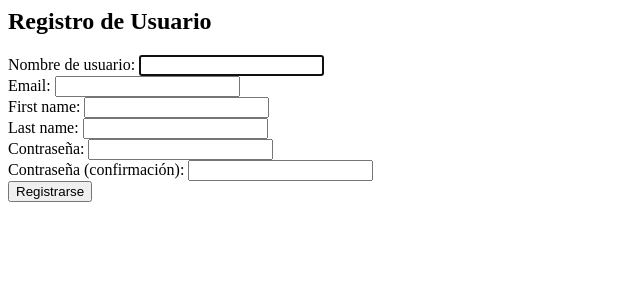
After one commit to diegarlin/piezasRevive, a Django app: page /register/ in a window 1280 px wide. The commit adds this page. Shown: the top 300 px of the page, without its empty margins (0-640 px from the left). Run offline with Django 4.2, Linux system fonts and the light colour scheme.

Commit message:
Login y registros

```diff
--- /dev/null
+++ b/piezasRevive/forms.py
@@ -0,0 +1,12 @@
+from django import forms
+from django.contrib.auth.forms import UserCreationForm
+from django.contrib.auth.models import User
+
+class RegistroUsuarioForm(UserCreationForm):
+    email = forms.EmailField(required=True)
+    first_name = forms.CharField(max_length=30, required=True)
+    last_name = forms.CharField(max_length=30, required=True)
+
+    class Meta:
+        model = User
+        fields = ['username', 'email', 'first_name', 'last_name', 'password1', 'password2']
--- a/piezasRevive/templates/piezasRevive/index.html
+++ b/piezasRevive/templates/piezasRevive/index.html
@@ -9,5 +9,7 @@
 <body>
     <h1>Bienvenido a mi proyecto</h1>
     <img src="{% static imagen_path %}" alt="Mi Imagen">
+    <p><a href="login" >Login</a></p>
+    <p><a href="register" >Register</a></p>
 </body>
 </html>
--- /dev/null
+++ b/piezasRevive/templates/piezasRevive/login.html
@@ -0,0 +1,6 @@
+<h2>Login</h2>
+<form method="post" action="{% url 'login' %}">
+    {% csrf_token %}
+    {{ form.as_p }}
+    <button type="submit">Login</button>
+</form>
--- /dev/null
+++ b/piezasRevive/templates/piezasRevive/register.html
@@ -0,0 +1,52 @@
+{% block content %}
+  <div class="container mt-5">
+    <h2 class="mb-4">Registro de Usuario</h2>
+    <form method="post" action="{% url 'register' %}" class="needs-validation" novalidate>
+      {% csrf_token %}
+      {{ form.non_field_errors }}
+      <div class="mb-3">
+        {{ form.username.label_tag }}
+        {{ form.username }}
+        <div class="invalid-feedback">
+          {{ form.username.errors.as_text }}
+        </div>
+      </div>
+      <div class="mb-3">
+        {{ form.email.label_tag }}
+        {{ form.email }}
+        <div class="invalid-feedback">
+          {{ form.email.errors.as_text }}
+        </div>
+      </div>
+      <div class="mb-3">
+        {{ form.first_name.label_tag }}
+        {{ form.first_name }}
+        <div class="invalid-feedback">
+          {{ form.first_name.errors.as_text }}
+        </div>
+      </div>
+      <div class="mb-3">
+        {{ form.last_name.label_tag }}
+        {{ form.last_name }}
+        <div class="invalid-feedback">
+          {{ form.last_name.errors.as_text }}
+        </div>
+      </div>
+      <div class="mb-3">
+        {{ form.password1.label_tag }}
+        {{ form.password1 }}
+        <div class="invalid-feedback">
+          {{ form.password1.errors.as_text }}
+        </div>
+      </div>
+      <div class="mb-3">
+        {{ form.password2.label_tag }}
+        {{ form.password2 }}
+        <div class="invalid-feedback">
+          {{ form.password2.errors.as_text }}
+        </div>
+      </div>
+      <button type="submit" class="btn btn-primary">Registrarse</button>
+    </form>
+  </div>
+{% endblock %}
--- a/piezasRevive/urls.py
+++ b/piezasRevive/urls.py
@@ -4,4 +4,7 @@ from . import views
 
 urlpatterns = [
     path("", views.index, name="index"),
+    path('register/', views.register_view, name='register'),
+    path('login/', views.login_view, name='login'),
+    path('logout/', views.logout_view, name='logout'),
 ]
--- a/piezasRevive/views.py
+++ b/piezasRevive/views.py
@@ -1,8 +1,41 @@
 from django.shortcuts import render
 from django.http import HttpResponse
-
+from django.shortcuts import render, redirect
+from django.contrib.auth.forms import UserCreationForm, AuthenticationForm
+from django.contrib.auth import login, logout, authenticate
+from .forms import RegistroUsuarioForm
 
 def index(request):
     imagen_path = 'piezasRevive/images/fondo.jpg'
 
     return render(request, 'piezasRevive/index.html', {'imagen_path': imagen_path})
+
+def register_view(request):
+    if request.method == 'POST':
+        form = RegistroUsuarioForm(request.POST)
+        if form.is_valid():
+            user = form.save()
+            login(request, user)
+            return redirect('index')
+    else:
+        form = RegistroUsuarioForm()
+    return render(request, 'piezasRevive/register.html', {'form': form})
+
+
+
+def login_view(request):
+    if request.method == 'POST':
+        form = AuthenticationForm(request, data=request.POST)
+        if form.is_valid():
+            user = form.get_user()
+            login(request, user)
+            return redirect('index')  # Cambia 'home' al nombre de tu vista de inicio
+    else:
+        form = AuthenticationForm()
+    return render(request, 'piezasRevive/login.html', {'form': form})
+
+
+def logout_view(request):
+    if request.method == 'POST':
+        logout(request)
+        return redirect('login')  # Cambia 'login' al nombre de tu vista de inicio de sesión
--- a/proyectoPGPI/urls.py
+++ b/proyectoPGPI/urls.py
@@ -19,5 +19,5 @@ from django.urls import path, include
 
 urlpatterns = [
     path('admin/', admin.site.urls),
-    path('piezasRevive/', include("piezasRevive.urls")),
+    path('', include("piezasRevive.urls")),
 ]
```
Also changed, not shown: db.sqlite3, 1 other file.
